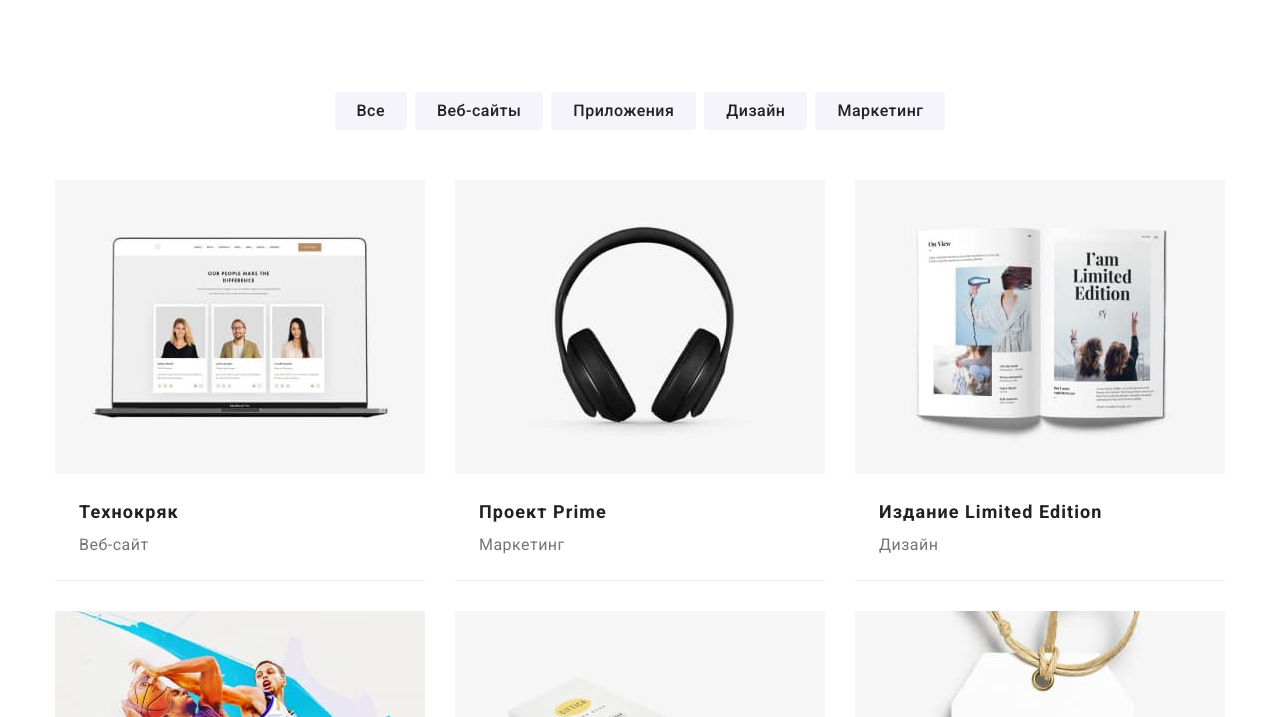
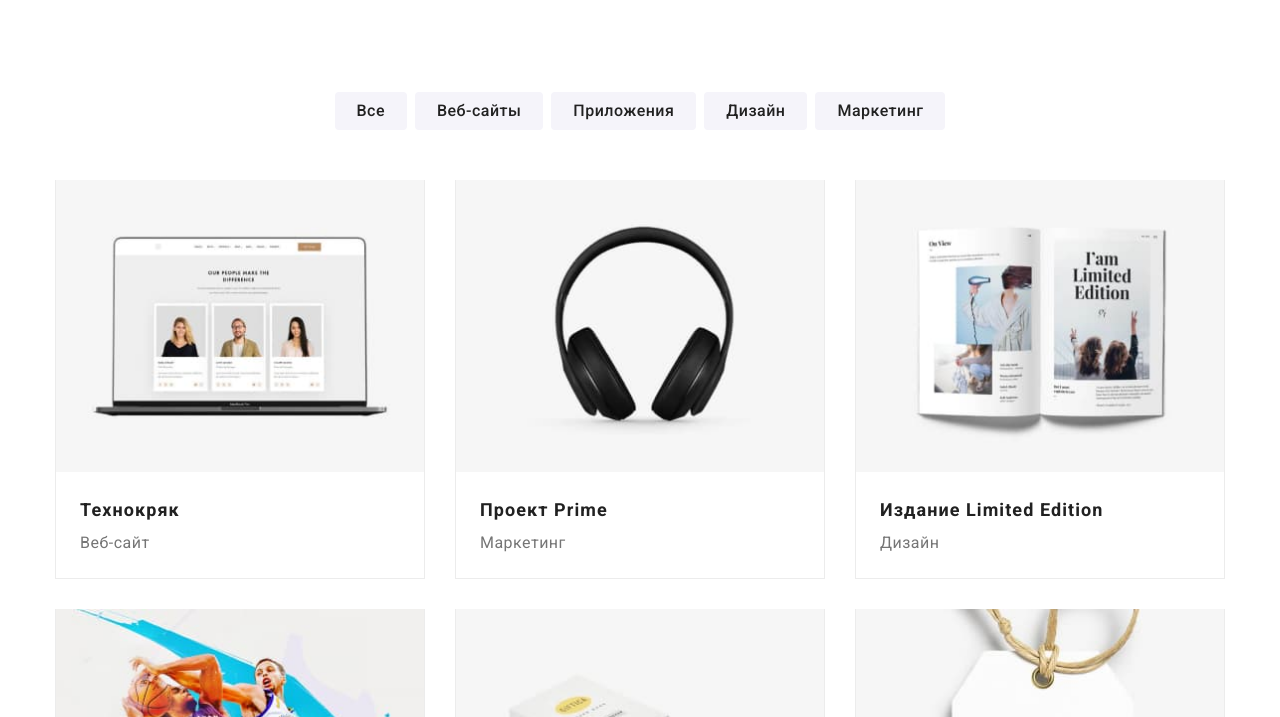
Before and after one commit to Svitlana-Hazdiuk/goit-markup-hw-03, a plain HTML site: page portfolio.html in a window 1280 px wide. Shown: the part 83-800 px from the top of the page. Drawn offline with nearby package versions, Linux system fonts and the light colour scheme.

Commit message:
Update styles.css

```diff
--- a/css/styles.css
+++ b/css/styles.css
@@ -381,7 +381,8 @@ img {
 }
 
 .exm-item {
-  border-bottom: 1px solid var(--border-color);
+  border: 1px solid var(--border-color);
+  border-top: 0;
 }
 
 .exm-item .item-descript {
```
